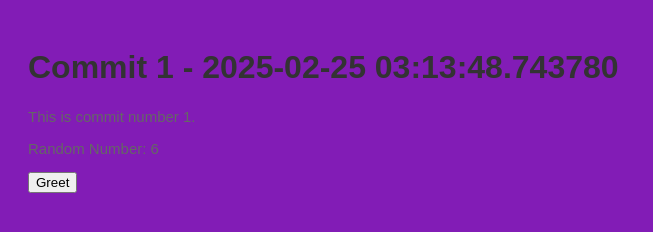
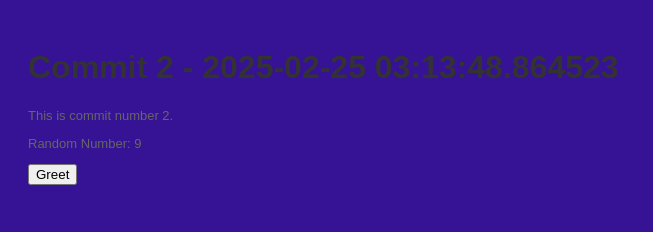
Before and after one commit to legbald0d/myrep-repo-20250225031342, a plain HTML site: page index.html in a window 1280 px wide. Shown: the whole page, without its empty margins (0-653 px from the left). Drawn offline with Linux system fonts and the light colour scheme.

Commit message:
📝 Commit 2 with HTML, CSS, and JS

```diff
--- a/index.html
+++ b/index.html
@@ -2,13 +2,13 @@
     <!DOCTYPE html>
     <html>
     <head>
-        <title>Commit 1 - 2025-02-25 03:13:48.743780</title>
+        <title>Commit 2 - 2025-02-25 03:13:48.864523</title>
         <link rel="stylesheet" href="style.css">
     </head>
     <body>
-        <h1>Commit 1 - 2025-02-25 03:13:48.743780</h1>
-        <p>This is commit number 1.</p>
-        <p>Random Number: 6</p>
+        <h1>Commit 2 - 2025-02-25 03:13:48.864523</h1>
+        <p>This is commit number 2.</p>
+        <p>Random Number: 9</p>
         <button onclick="greet()">Greet</button>
         <script src="script.js"></script>
     </body>
--- a/script.js
+++ b/script.js
@@ -2,4 +2,4 @@
     function greet() {
         alert('Hello from commit ' + commitNumber + '!');
     }
-    var commitNumber = 1;
+    var commitNumber = 2;
--- a/style.css
+++ b/style.css
@@ -1,7 +1,7 @@
 
     body {
         font-family: Arial, sans-serif;
-        background-color: #821cb6;
+        background-color: #361294;
         padding: 20px;
     }
     h1 {
@@ -9,5 +9,5 @@
     }
     p {
         color: #666;
-        font-size: 15px;
+        font-size: 13px;
     }
```
